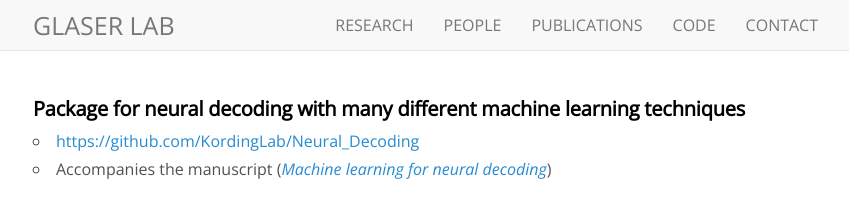
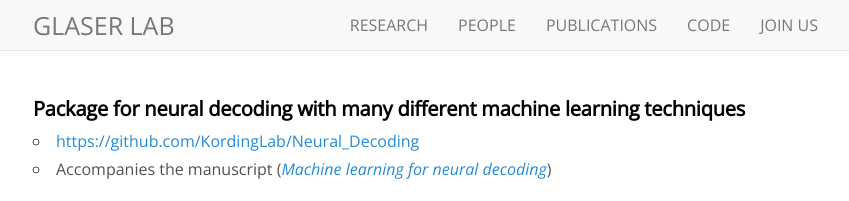
Before and after one commit to glaserlab/glaserlab.github.io, a Jekyll site: the page built from code.md, in a window 1280 px wide. Shown: the top 201 px of the page, without its empty margins (222-1071 px from the left). Built offline with Jekyll 4.4.1, drawn with Linux system fonts in a browser that asks for light colours; nearby versions of some CDN libraries; our own code applies the rules of GitHub Pages for plain Markdown files; comment, search, counter and statistics services are not loaded.

Commit message:
research updates

```diff
--- a/_config.yml
+++ b/_config.yml
@@ -32,7 +32,7 @@ nav:
     href:           "/publication"
   - name:           "code"
     href:           "/code"
-  - name:           "contact"
+  - name:           "join us"
     href:           "/contact"
 #   - name:           "cv"
 #     href:           "/JG_CV_1221_Web.pdf"
```
Also changed, not shown: contact.md (+1 -1 lines).
